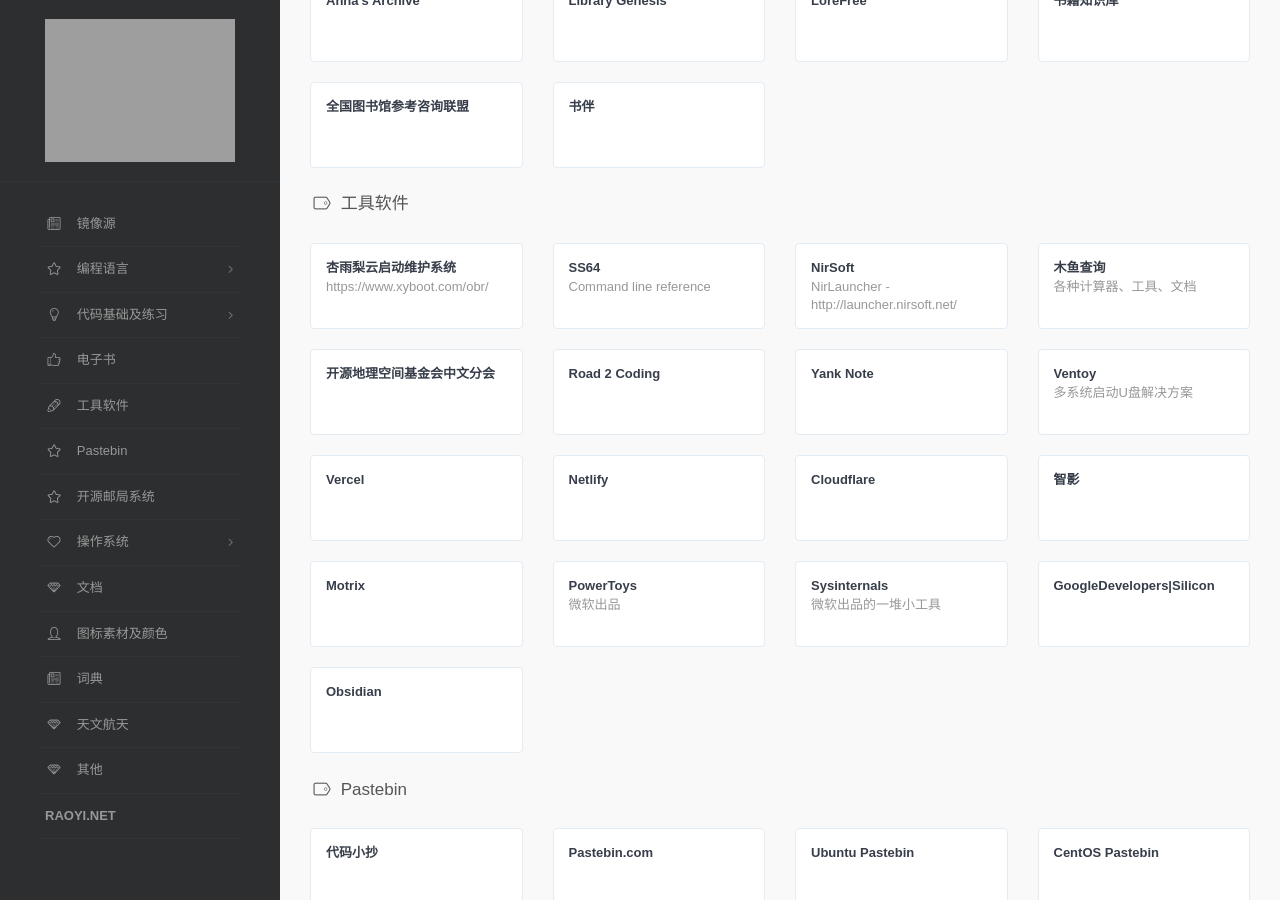
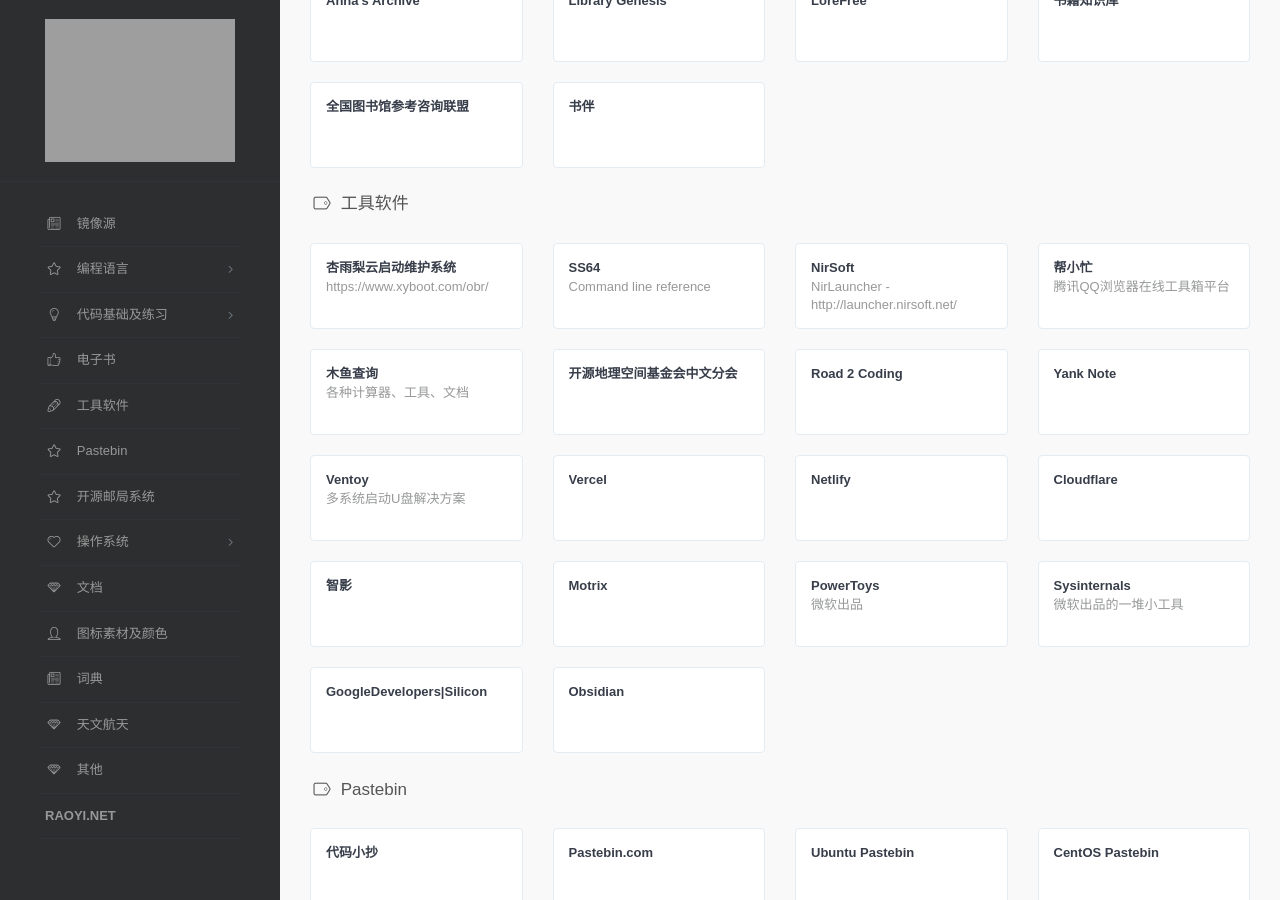
Before and after one commit to raoyi/webstack, a Jekyll site: the page built from index.html, in a window 1280 px wide and 900 px high, scrolled down 2210 px. Built offline with Jekyll 4.4.1, drawn with Linux system fonts in a browser that asks for light colours; some web fonts are replaced.

Commit message:
Update webstack.yml

```diff
--- a/_data/webstack.yml
+++ b/_data/webstack.yml
@@ -167,6 +167,9 @@
     - title: NirSoft
       url: https://www.nirsoft.net/
       description: NirLauncher - http://launcher.nirsoft.net/
+    - title: 帮小忙
+      url: https://tool.browser.qq.com/
+      description: 腾讯QQ浏览器在线工具箱平台
     - title: 木鱼查询
       url: https://www.bchrt.com/
       description: 各种计算器、工具、文档
```
